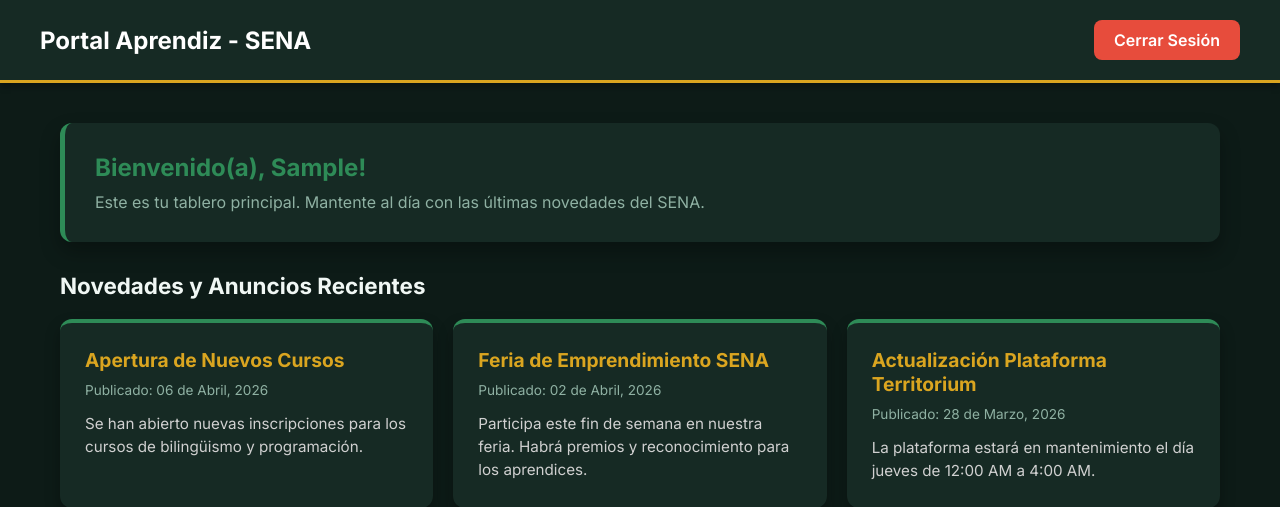
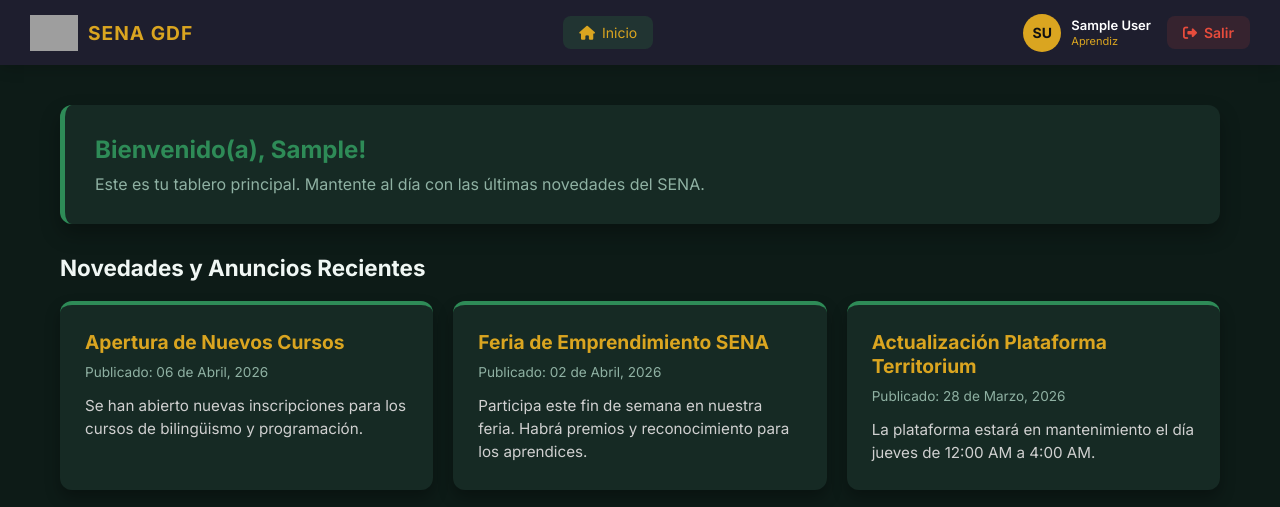
Before and after one commit to vaccaelpro/Django_liliana, a Django app: page /apprentice-dashboard/ in a window 1280 px wide. Shown: the top 507 px of the page. Run offline with Django 5.2, Linux system fonts and the light colour scheme; the visitor is signed in with stand-in values (Sample User, id 1); grey boxes are pictures that could not be loaded.

Commit message:
navbar dinámico según rol del usuario autenticado
- Crea navbar.html con visibilidad condicional según rol (ADMINISTRADOR / APRENDIZ)
- Muestra avatar con iniciales, nombre completo y rol del usuario autenticado
- Resalta el enlace activo según la URL actual con request.resolver_match
- Reemplaza el header estático de admin_dashboard y apprentice_dashboard por navbar incluido
- Agrega estilos de navbar en styles.css

```diff
--- a/inventario_django/dcrm/website/templates/apprentice_dashboard.html
+++ b/inventario_django/dcrm/website/templates/apprentice_dashboard.html
@@ -1,19 +1,19 @@
 {% load static %}
 <!DOCTYPE html>
 <html lang="es">
+
 <head>
     <meta charset="UTF-8">
     <meta name="viewport" content="width=device-width, initial-scale=1.0">
     <title>SENA - Dashboard Aprendiz</title>
-
     <link href="https://fonts.googleapis.com/css2?family=Inter:wght@300;400;600;700&display=swap" rel="stylesheet">
+    <link rel="stylesheet" href="https://cdnjs.cloudflare.com/ajax/libs/font-awesome/6.4.0/css/all.min.css">
     <link rel="stylesheet" href="{% static 'css/styles.css' %}">
 </head>
+
 <body>
-    <header class="dash-header apprentice-header">
-        <h1>Portal Aprendiz - SENA</h1>
-        <a href="{% url 'logout' %}" class="btn-logout">Cerrar Sesión</a>
-    </header>
+
+    {% include 'navbar.html' %}
 
     <div class="dash-container">
         {% if messages %}
@@ -34,19 +34,33 @@
             <div class="novedad-card">
                 <div class="novedad-title">Apertura de Nuevos Cursos</div>
                 <div class="novedad-date">Publicado: 06 de Abril, 2026</div>
-                <div class="novedad-content">Se han abierto nuevas inscripciones para los cursos de bilingüismo y programación.</div>
+                <div class="novedad-content">Se han abierto nuevas inscripciones para los cursos de bilingüismo y
+                    programación.</div>
             </div>
             <div class="novedad-card">
                 <div class="novedad-title">Feria de Emprendimiento SENA</div>
                 <div class="novedad-date">Publicado: 02 de Abril, 2026</div>
-                <div class="novedad-content">Participa este fin de semana en nuestra feria. Habrá premios y reconocimiento para los aprendices.</div>
+                <div class="novedad-content">Participa este fin de semana en nuestra feria. Habrá premios y
+                    reconocimiento para los aprendices.</div>
             </div>
             <div class="novedad-card">
                 <div class="novedad-title">Actualización Plataforma Territorium</div>
                 <div class="novedad-date">Publicado: 28 de Marzo, 2026</div>
-                <div class="novedad-content">La plataforma estará en mantenimiento el día jueves de 12:00 AM a 4:00 AM.</div>
+                <div class="novedad-content">La plataforma estará en mantenimiento el día jueves de 12:00 AM a 4:00 AM.
+                </div>
             </div>
         </div>
     </div>
+
+    <script>
+        setTimeout(() => {
+            document.querySelectorAll('.alert').forEach(alert => {
+                alert.style.transition = 'opacity 0.5s ease';
+                alert.style.opacity = '0';
+                setTimeout(() => alert.remove(), 500);
+            });
+        }, 4000);
+    </script>
 </body>
+
 </html>
--- /dev/null
+++ b/inventario_django/dcrm/website/templates/navbar.html
@@ -0,0 +1,48 @@
+{% load static %}
+<nav class="navbar">
+    <div class="navbar-brand">
+        <img src="{% static 'logo.png' %}" alt="SENA"
+            onerror="this.src='https://upload.wikimedia.org/wikipedia/commons/8/83/Sena_Colombia_logo.svg'">
+        <span>SENA GDF</span>
+    </div>
+
+    <div class="navbar-links">
+        {% if user.is_authenticated %}
+        {% if user.rol == 'ADMINISTRADOR' %}
+        <a href="{% url 'admin_dashboard' %}"
+            class="nav-link {% if request.resolver_match.url_name == 'admin_dashboard' %}active{% endif %}">
+            <i class="fa-solid fa-gauge"></i> Dashboard
+        </a>
+        <a href="{% url 'admin_dashboard' %}?q=" class="nav-link">
+            <i class="fa-solid fa-users"></i> Usuarios
+        </a>
+        {% elif user.rol == 'APRENDIZ' %}
+        <a href="{% url 'apprentice_dashboard' %}"
+            class="nav-link {% if request.resolver_match.url_name == 'apprentice_dashboard' %}active{% endif %}">
+            <i class="fa-solid fa-house"></i> Inicio
+        </a>
+        {% endif %}
+        {% endif %}
+    </div>
+
+    <div class="navbar-user">
+        {% if user.is_authenticated %}
+        <div class="navbar-profile">
+            <div class="navbar-avatar">
+                {{ user.first_name|first|upper }}{{ user.last_name|first|upper }}
+            </div>
+            <div class="navbar-info">
+                <span class="navbar-name">{{ user.first_name }} {{ user.last_name }}</span>
+                <span class="navbar-role">{{ user.get_rol_display }}</span>
+            </div>
+        </div>
+        <a href="{% url 'logout' %}" class="btn-logout">
+            <i class="fa-solid fa-right-from-bracket"></i> Salir
+        </a>
+        {% else %}
+        <a href="{% url 'login' %}" class="btn-logout">
+            <i class="fa-solid fa-right-to-bracket"></i> Ingresar
+        </a>
+        {% endif %}
+    </div>
+</nav>
--- a/inventario_django/dcrm/website/templates/static/css/styles.css
+++ b/inventario_django/dcrm/website/templates/static/css/styles.css
@@ -628,3 +628,126 @@
     margin-top: 4px;
     transition: color 0.3s ease;
 }
+
+/* ===== NAVBAR ===== */
+.navbar {
+    display: flex;
+    align-items: center;
+    justify-content: space-between;
+    padding: 0 30px;
+    height: 65px;
+    background: var(--card-bg, #1e1e2e);
+    box-shadow: 0 2px 15px rgba(0, 0, 0, 0.2);
+    position: sticky;
+    top: 0;
+    z-index: 1000;
+}
+
+.navbar-brand {
+    display: flex;
+    align-items: center;
+    gap: 10px;
+    text-decoration: none;
+}
+
+.navbar-brand img {
+    height: 36px;
+    width: auto;
+}
+
+.navbar-brand span {
+    font-size: 1.2rem;
+    font-weight: 700;
+    color: var(--accent, #39d353);
+    letter-spacing: 1px;
+}
+
+.navbar-links {
+    display: flex;
+    align-items: center;
+    gap: 8px;
+}
+
+.nav-link {
+    display: flex;
+    align-items: center;
+    gap: 7px;
+    padding: 8px 16px;
+    border-radius: 8px;
+    color: var(--text-secondary, #aaa);
+    text-decoration: none;
+    font-size: 14px;
+    font-weight: 500;
+    transition: background 0.2s ease, color 0.2s ease;
+}
+
+.nav-link:hover {
+    background: rgba(255, 255, 255, 0.07);
+    color: var(--text, #fff);
+}
+
+.nav-link.active {
+    background: rgba(57, 211, 83, 0.12);
+    color: var(--accent, #39d353);
+}
+
+.navbar-user {
+    display: flex;
+    align-items: center;
+    gap: 16px;
+}
+
+.navbar-profile {
+    display: flex;
+    align-items: center;
+    gap: 10px;
+}
+
+.navbar-avatar {
+    width: 38px;
+    height: 38px;
+    border-radius: 50%;
+    background: var(--accent, #39d353);
+    color: #111;
+    font-weight: 700;
+    font-size: 14px;
+    display: flex;
+    align-items: center;
+    justify-content: center;
+}
+
+.navbar-info {
+    display: flex;
+    flex-direction: column;
+    line-height: 1.3;
+}
+
+.navbar-name {
+    font-size: 13px;
+    font-weight: 600;
+    color: var(--text, #fff);
+}
+
+.navbar-role {
+    font-size: 11px;
+    color: var(--accent, #39d353);
+    font-weight: 500;
+}
+
+.btn-logout {
+    display: flex;
+    align-items: center;
+    gap: 7px;
+    padding: 8px 16px;
+    border-radius: 8px;
+    background: rgba(231, 76, 60, 0.12);
+    color: #e74c3c;
+    text-decoration: none;
+    font-size: 14px;
+    font-weight: 600;
+    transition: background 0.2s ease;
+}
+
+.btn-logout:hover {
+    background: rgba(231, 76, 60, 0.25);
+}
```
Also changed, not shown: inventario_django/dcrm/website/templates/admin_dashboard.html (+17 -12 lines).
